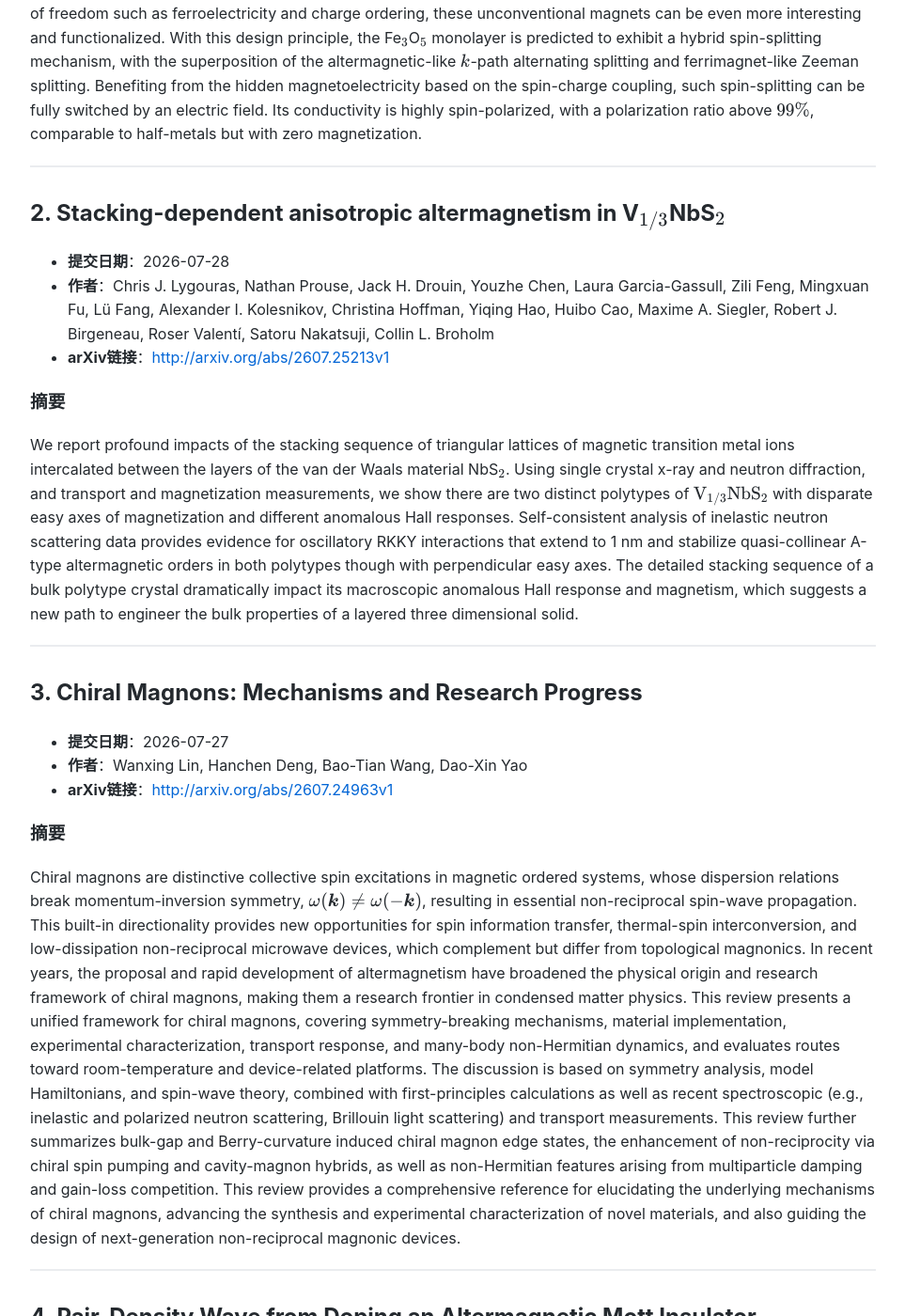
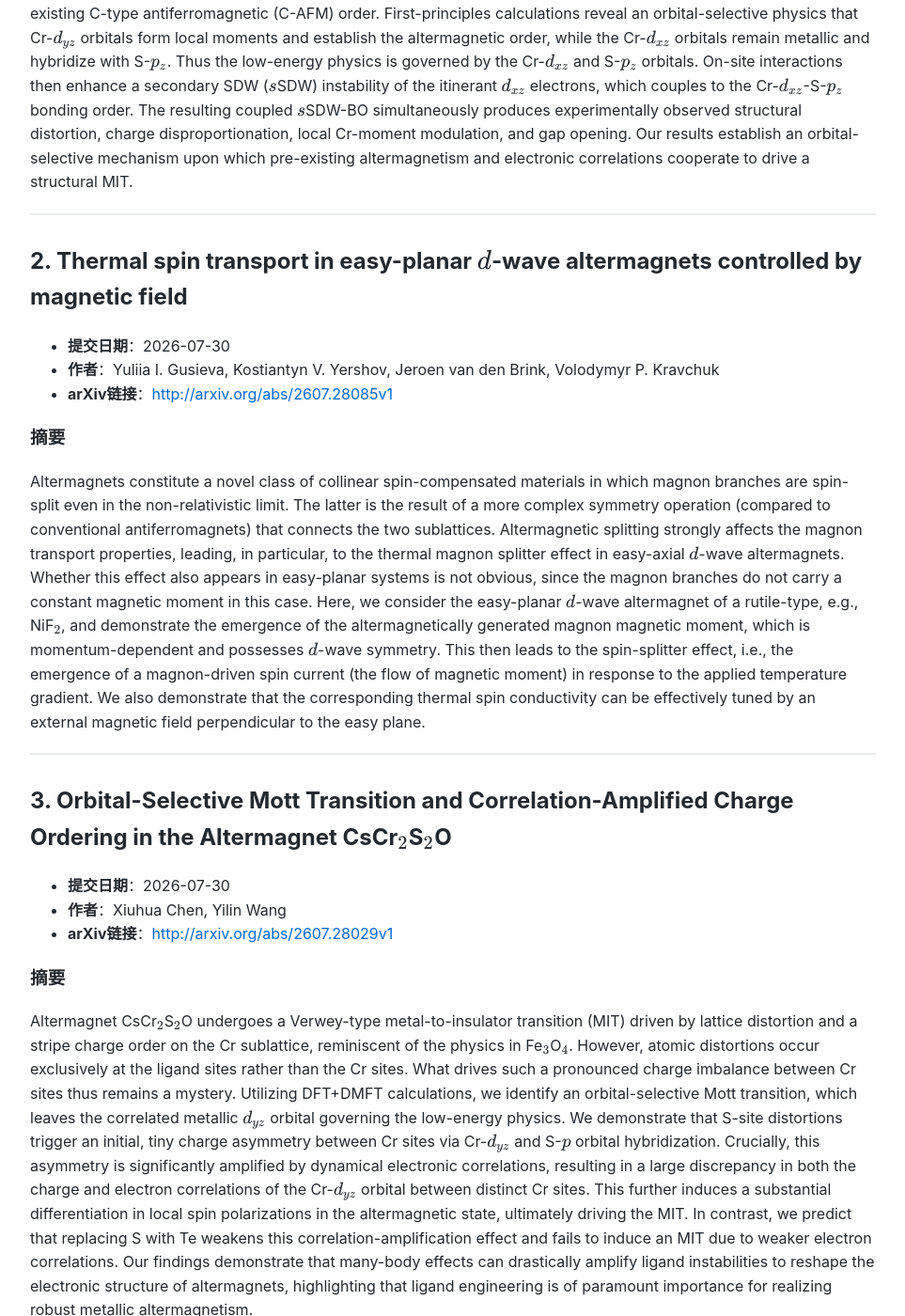
Before and after one commit to yangke25491/daily-arxiv-altermagnetic, a Jekyll site: the page built from index.md, in a window 1280 px wide and 1400 px high, scrolled down 492 px. Shown: the whole window at 94% size, without its empty margins (158-1121 px from the left). Built offline with Jekyll 4.4.1, drawn with Linux system fonts in a browser that asks for light colours; some of the changed text lies outside the part shown.

Commit message:
Automated update: arXiv papers

```diff
--- a/index.md
+++ b/index.md
@@ -5,12 +5,56 @@ title: 交错磁论文
 
 # 凝聚态物理-交错磁(Altermagnetic)相关论文
 
-> 检索时间范围：**2026-06-30 至 2026-07-30**
-> 数据检索到 **32** 篇相关论文，按提交时间降序排列
+> 检索时间范围：**2026-07-01 至 2026-07-31**
+> 数据检索到 **35** 篇相关论文，按提交时间降序排列
 
 ---
 
-## 1. Ferroelectric switchable altermagnetic-like compensated ferrimagnets with charge ordering
+## 1. Coupled Spin-Density-Wave and Bond-Order Driven Metal-Insulator Transition in Altermagnetic CsCr${}\_2$S${}\_2$O
+
+- **提交日期**：2026-07-30
+- **作者**：Chenchao Xu, Wansheng Bai, Guo-Xiang Zhi, Yi Liu, Xiaoqun Wang, Jianhui Dai, Chao Cao
+- **arXiv链接**：[http://arxiv.org/abs/2607.28329v1](http://arxiv.org/abs/2607.28329v1)
+
+### 摘要
+A metal-insulator transition (MIT) driven by bond order (BO) coupled with a secondary spin-density wave (SDW) is identified in CsCr${}\_2$S${}\_2$O. Such coupling is enabled as a result of the broken time-reversal symmetry due to the pre-existing C-type antiferromagnetic (C-AFM) order. First-principles calculations reveal an orbital-selective physics that Cr-$d\_{yz}$ orbitals form local moments and establish the altermagnetic order, while the Cr-$d\_{xz}$ orbitals remain metallic and hybridize with S-$p\_z$. Thus the low-energy physics is governed by the Cr-$d\_{xz}$ and S-$p\_z$ orbitals. On-site interactions then enhance a secondary SDW ($s$SDW) instability of the itinerant $d\_{xz}$ electrons, which couples to the Cr-$d\_{xz}$-S-$p\_z$ bonding order. The resulting coupled $s$SDW-BO simultaneously produces experimentally observed structural distortion, charge disproportionation, local Cr-moment modulation, and gap opening. Our results establish an orbital-selective mechanism upon which pre-existing altermagnetism and electronic correlations cooperate to drive a structural MIT.
+
+---
+
+## 2. Thermal spin transport in easy-planar $d$-wave altermagnets controlled by magnetic field
+
+- **提交日期**：2026-07-30
+- **作者**：Yuliia I. Gusieva, Kostiantyn V. Yershov, Jeroen van den Brink, Volodymyr P. Kravchuk
+- **arXiv链接**：[http://arxiv.org/abs/2607.28085v1](http://arxiv.org/abs/2607.28085v1)
+
+### 摘要
+Altermagnets constitute a novel class of collinear spin-compensated materials in which magnon branches are spin-split even in the non-relativistic limit. The latter is the result of a more complex symmetry operation (compared to conventional antiferromagnets) that connects the two sublattices. Altermagnetic splitting strongly affects the magnon transport properties, leading, in particular, to the thermal magnon splitter effect in easy-axial $d$-wave altermagnets. Whether this effect also appears in easy-planar systems is not obvious, since the magnon branches do not carry a constant magnetic moment in this case. Here, we consider the easy-planar $d$-wave altermagnet of a rutile-type, e.g., NiF${}\_2$, and demonstrate the emergence of the altermagnetically generated magnon magnetic moment, which is momentum-dependent and possesses $d$-wave symmetry. This then leads to the spin-splitter effect, i.e., the emergence of a magnon-driven spin current (the flow of magnetic moment) in response to the applied temperature gradient. We also demonstrate that the corresponding thermal spin conductivity can be effectively tuned by an external magnetic field perpendicular to the easy plane.
+
+---
+
+## 3. Orbital-Selective Mott Transition and Correlation-Amplified Charge Ordering in the Altermagnet CsCr${}\_2$S${}\_2$O
+
+- **提交日期**：2026-07-30
+- **作者**：Xiuhua Chen, Yilin Wang
+- **arXiv链接**：[http://arxiv.org/abs/2607.28029v1](http://arxiv.org/abs/2607.28029v1)
+
+### 摘要
+Altermagnet CsCr${}\_2$S${}\_2$O undergoes a Verwey-type metal-to-insulator transition (MIT) driven by lattice distortion and a stripe charge order on the Cr sublattice, reminiscent of the physics in Fe${}\_3$O${}\_4$. However, atomic distortions occur exclusively at the ligand sites rather than the Cr sites. What drives such a pronounced charge imbalance between Cr sites thus remains a mystery. Utilizing DFT+DMFT calculations, we identify an orbital-selective Mott transition, which leaves the correlated metallic $d\_{yz}$ orbital governing the low-energy physics. We demonstrate that S-site distortions trigger an initial, tiny charge asymmetry between Cr sites via Cr-$d\_{yz}$ and S-$p$ orbital hybridization. Crucially, this asymmetry is significantly amplified by dynamical electronic correlations, resulting in a large discrepancy in both the charge and electron correlations of the Cr-$d\_{yz}$ orbital between distinct Cr sites. This further induces a substantial differentiation in local spin polarizations in the altermagnetic state, ultimately driving the MIT. In contrast, we predict that replacing S with Te weakens this correlation-amplification effect and fails to induce an MIT due to weaker electron correlations. Our findings demonstrate that many-body effects can drastically amplify ligand instabilities to reshape the electronic structure of altermagnets, highlighting that ligand engineering is of paramount importance for realizing robust metallic altermagnetism.
+
+---
+
+## 4. Altermagnetism from a Cu-Fe Lieb Lattice in FeSe/Cuprate Heterostructures
+
+- **提交日期**：2026-07-29
+- **作者**：Ying Li, Augustin Davignon, Peng Rao, Runhan Li, Maia G. Vergniory, Roser Valentí, Johannes Knolle
+- **arXiv链接**：[http://arxiv.org/abs/2607.27331v1](http://arxiv.org/abs/2607.27331v1)
+
+### 摘要
+Realizing altermagnetism in high-$T\_c$ cuprate-based systems would provide a direct route for studying spin-split electronic bands in the absence of net magnetization and investigate their interplay with unconventional superconductivity. Here, we propose that FeSe/cuprate heterostructures offer such a platform, where a 45$^\circ$ twist of Cu and Fe layers creates an effective CuFe${}\_2$ Lieb lattice in which Fe magnetic order and Cu-Fe hybridization through the ligands induces altermagnetic $d$-wave spin splitting. A minimal tight-binding model shows that this mechanism is generic. Furthermore, a substrate-induced inequivalence of the two Se sites in FeSe provides a second route in which altermagnetism originates in the Fe layer and is transferred to the cuprate layer by proximity. Density functional theory calculations for FeSe/Bi${}\_2$Sr${}\_2$CuO${}\_6$ heterostructures confirm the viability of both mechanisms and reveal ways to enhance the spin splitting. These results establish superconducting cuprate/transition metal chalcogenide heterostructures as a promising setting for engineering altermagnetism and studying its coupling to unconventional superconductivity.
+
+---
+
+## 5. Ferroelectric switchable altermagnetic-like compensated ferrimagnets with charge ordering
 
 - **提交日期**：2026-07-29
 - **作者**：Xinyu Yang, Shuai Dong
@@ -109,18 +153,18 @@ We study an interacting kagome-lattice realization of a quadratic band-touching
 
 ---
 
-## 10. Stripe-Order Altermagnetism
+## 14. Stripe-Order Altermagnetism: Nematic Spin Splitting beyond the $l$-Wave Classification
 
 - **提交日期**：2026-07-20
 - **作者**：Zheng-Yang Zhuang, Zhongbo Yan
-- **arXiv链接**：[http://arxiv.org/abs/2607.17997v1](http://arxiv.org/abs/2607.17997v1)
+- **arXiv链接**：[http://arxiv.org/abs/2607.17997v2](http://arxiv.org/abs/2607.17997v2)
 
 ### 摘要
-Altermagnetism combines compensated magnetic order with nonrelativistic spin splitting, yet established mechanisms predominantly rely on spin-reversing rotations in Néel-order antiferromagnets. Here we establish stripe-order altermagnetism governed instead by a spin-reversing mirror, placing it outside the usual rotation-based $l$-wave classification. Using two-orbital models, we show that the interplay of stripe spin and orbital orders yields two phases: a stripe altermagnet with mirror-selected nematic spin splitting and a stripe anti-altermagnet with spin-degenerate bands. The latter can support ferroelectric-like electrical control of spin splitting in suitable buckled structures. Random-phase-approximation (RPA) calculations show that stripe-order altermagnetism is favored near half filling under strong hopping anisotropy. The spin-reversing mirror further enforces a purely transverse spin current for an electric field parallel or normal to the mirror plane, providing a direct transport diagnostic.
+Altermagnetism combines compensated magnetic order with nonrelativistic spin splitting, yet established mechanisms predominantly rely on spin-reversing rotations in Néel-order antiferromagnets. Here we establish stripe-order altermagnetism governed instead by a spin-reversing mirror, placing it outside the usual rotation-based $l$-wave classification. Using two-orbital models, we show that the interplay between stripe spin and orbital orders can yield a stripe altermagnet with mirror-constrained nematic spin splitting or a stripe anti-altermagnet with spin-degenerate bands. The latter can support ferroelectric-like electrical control of spin splitting in suitable buckled structures. Random-phase-approximation (RPA) calculations show that stripe-order altermagnetism is favored near half filling under strong hopping anisotropy. The spin-reversing mirror further enforces a purely transverse Drude spin current for an electric field parallel or normal to the mirror plane, while spin-resolved mirror and rotation probes distinguish this response from that of rotation-governed $l$-wave altermagnets.
 
 ---
 
-## 11. Valley polarization, Rashba interaction, and weak altermagnetism in inversion-asymmetric MnPS${}\_\text{3}|$WS${}\_\text{2}$ van der Waals heterostructures
+## 15. Valley polarization, Rashba interaction, and weak altermagnetism in inversion-asymmetric MnPS${}\_\text{3}|$WS${}\_\text{2}$ van der Waals heterostructures
 
 - **提交日期**：2026-07-17
 - **作者**：Purba Dutta, Soumajyoti Bid, Nirmal Ganguli
@@ -285,7 +329,7 @@ Altermagnetic order gives rise to momentum-dependent spin splitting of electroni
 
 ---
 
-## 26. Anisotropic vacancy-induced magnetization textures in altermagnets
+## 30. Anisotropic vacancy-induced magnetization textures in altermagnets
 
 - **提交日期**：2026-07-08
 - **作者**：Ruben Burkard, Mathias S. Scheurer, Urban F. P. Seifert
```
Also changed, not shown: other parts of index.md (+27 -38 lines).
